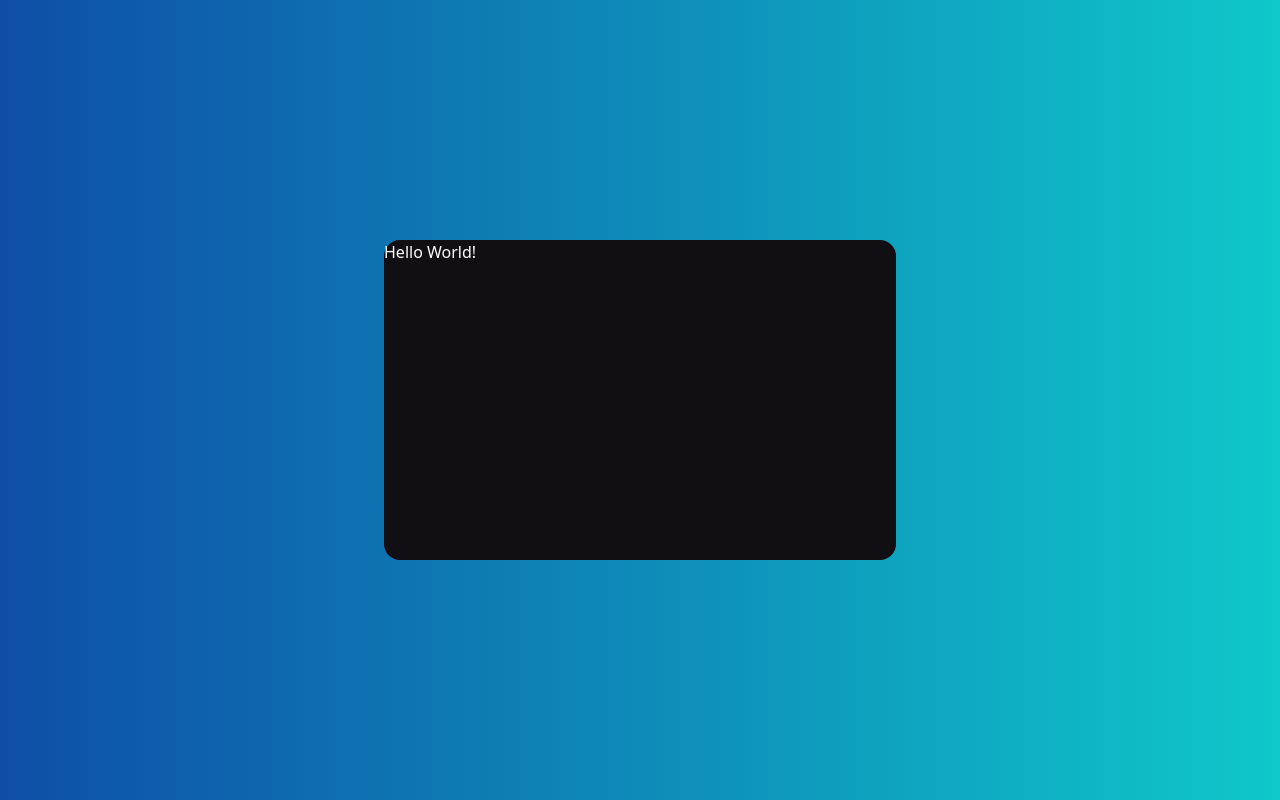
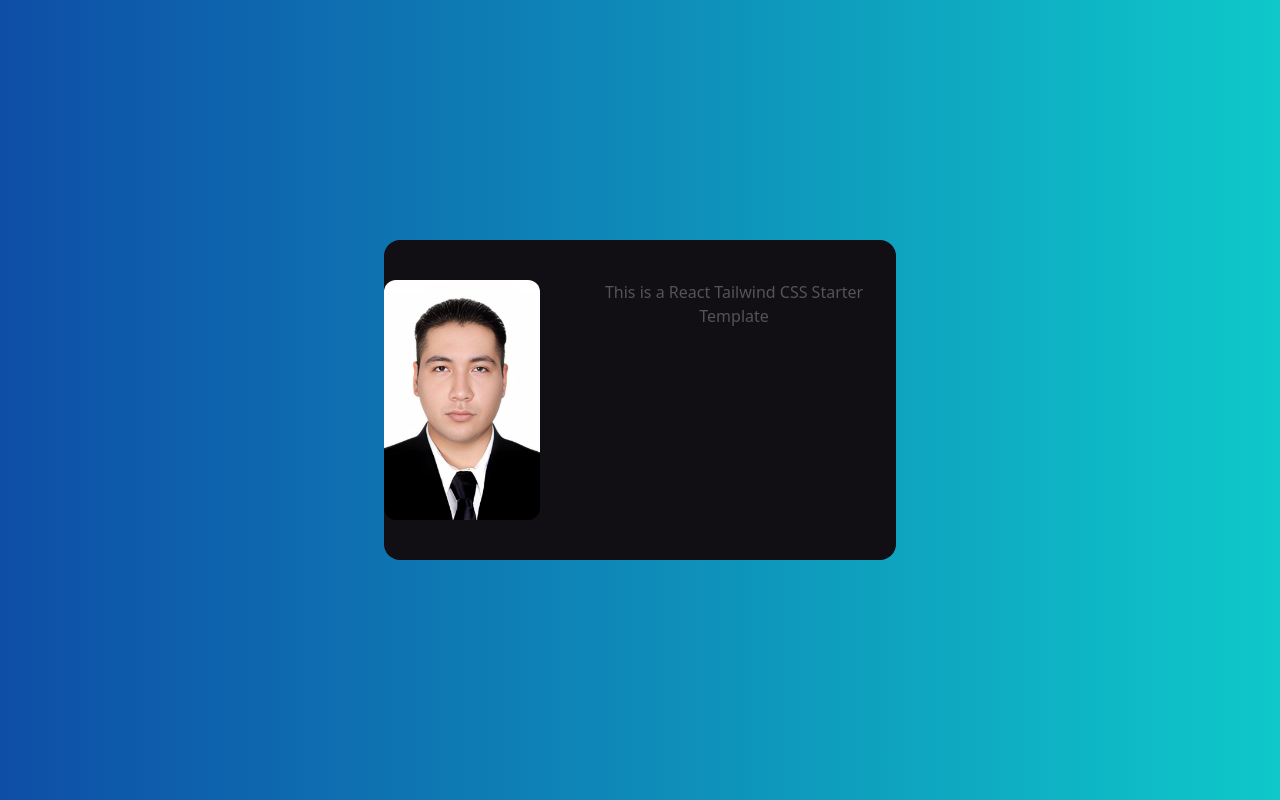
Before and after one commit to ImJars/card-profile-design, a React (Vite) app: page / in a window 1280 px wide. Built offline with nearby package versions, Linux system fonts and the light colour scheme.

Commit message:
Update design

```diff
--- a/src/App.jsx
+++ b/src/App.jsx
@@ -5,8 +5,15 @@ function App() {
     <>
       <section className='h-screen w-screen bg-gradient-to-r from-bg_primary to-bg_secondary'>
         <div className='w-full h-full flex justify-center items-center'>
-          <div className='bg-bg_card w-[40%] h-[40%] rounded-2xl'>
-            <h1 className='text-text_primary'>Hello World!</h1>
+          <div className='bg-bg_card w-[40%] h-[40%] rounded-2xl flex justify-center items-center'>
+            <div className='flex space-x-8'>
+              <div>
+                <img src="profile.jpg" className='rounded-xl w-40 h-60 object-cover' alt="" />
+              </div>
+              <p className='text-center text-text_secondary'>
+                This is a React Tailwind CSS Starter Template
+              </p>
+            </div>
           </div>
         </div>
       </section>
```
Also changed, not shown: public/profile.jpg (added).
